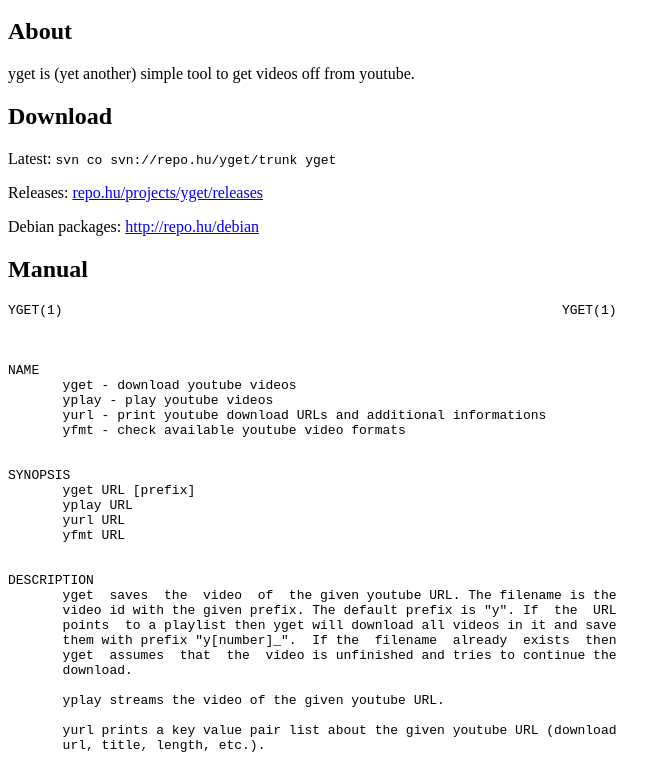
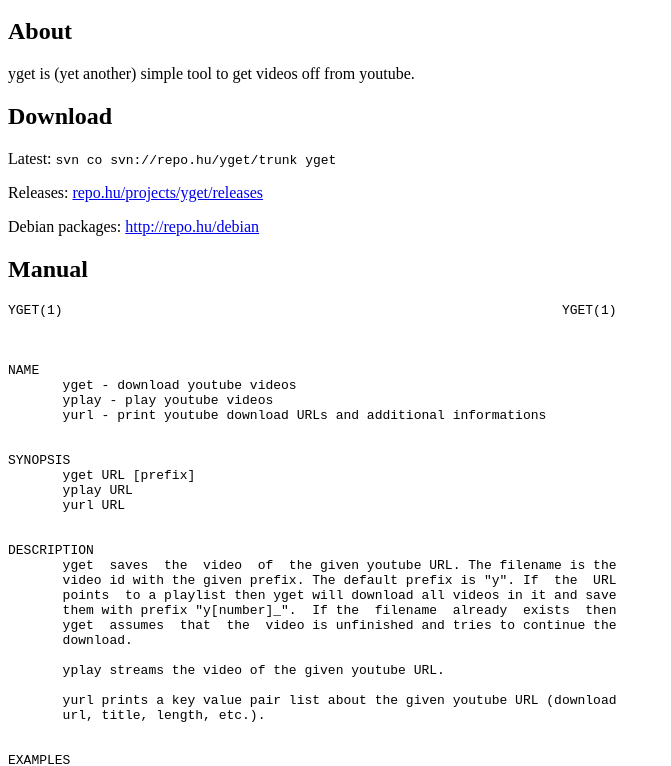
Before and after one commit to bobrippling/yget, a plain HTML site: page doc/index.html in a window 1280 px wide. Shown: the part 48-814 px from the top of the page, without its empty margins (0-671 px from the left). Drawn offline with Linux system fonts and the light colour scheme.

Commit message:
rm yfmt (old fmt=.. no longer works), update docs
git-svn-id: svn://repo.hu/yget/trunk@37 5d7ccc2e-3d3d-4a69-aa5d-d189249cec18

```diff
--- a/doc/index.html
+++ b/doc/index.html
@@ -20,14 +20,12 @@ NAME
        yget - download youtube videos
        yplay - play youtube videos
        yurl - print youtube download URLs and additional informations
-       yfmt - check available youtube video formats
 
 
 SYNOPSIS
        yget URL [prefix]
        yplay URL
        yurl URL
-       yfmt URL
 
 
 DESCRIPTION
@@ -43,14 +41,10 @@ DESCRIPTION
        yurl prints a key value pair list about the given youtube URL (download
        url, title, length, etc.).
 
-       yfmt  prints  the  available fmt arguments for a video URL and the file
-       sizes.  (Video format can be selected by adding "&amp;fmt=[fmt number]"  to
-       a download url).
-
 
 EXAMPLES
-       yplay "youtube.com/watch?v=abcdefghijk&amp;foo=123&amp;bar=456"
-       yget youtube.co.uk/watch?v=abcdefghijk
+       yplay "youtube.co.uk/watch?v=abcdefghijk&amp;foo=123&amp;bar=456"
+       yget youtu.be/abcdefghijk
        yget http://youtube.com/v/abcdefghijk
        yget http://www.youtube.com/view_play_list?p=abcdefghijklmnop
        yurl http://youtube.com/p/abcdefghijklmnop
@@ -61,14 +55,14 @@ NOTES
        be escaped in the shell. Internally these parameters are dropped,  only
        the video or playlist id is used.
 
-       yget  and  yplay  try  to get a medium resolution H.264 encoded version
-       ("&amp;fmt=18"), with .mp4 container format. For  other  versions  use  the
-       download  url  from yurl (possible fmt parameters are 0 5 6 13 17 18 22
-       34 35 37)
+       yget  and  yplay  try to get a 640x360 resolution H.264 encoded version
+       (fmt=34), with .mp4 container format. For other versions see the  down-
+       load url## from yurl (possible fmt parameters are 5 6 13 17 18 22 34 35
+       37 43 45)
 
        Any recent mplayer or vlc should be able to stream the video  from  the
-       URL printed by yurl.  Seeking in the stream might not work.  yplay uses
-       mplayer.
+       urls  printed  by  yurl.   Seeking in the stream might not work.  yplay
+       uses mplayer.
 
 
 
```
Also changed, not shown: 2 other files.
